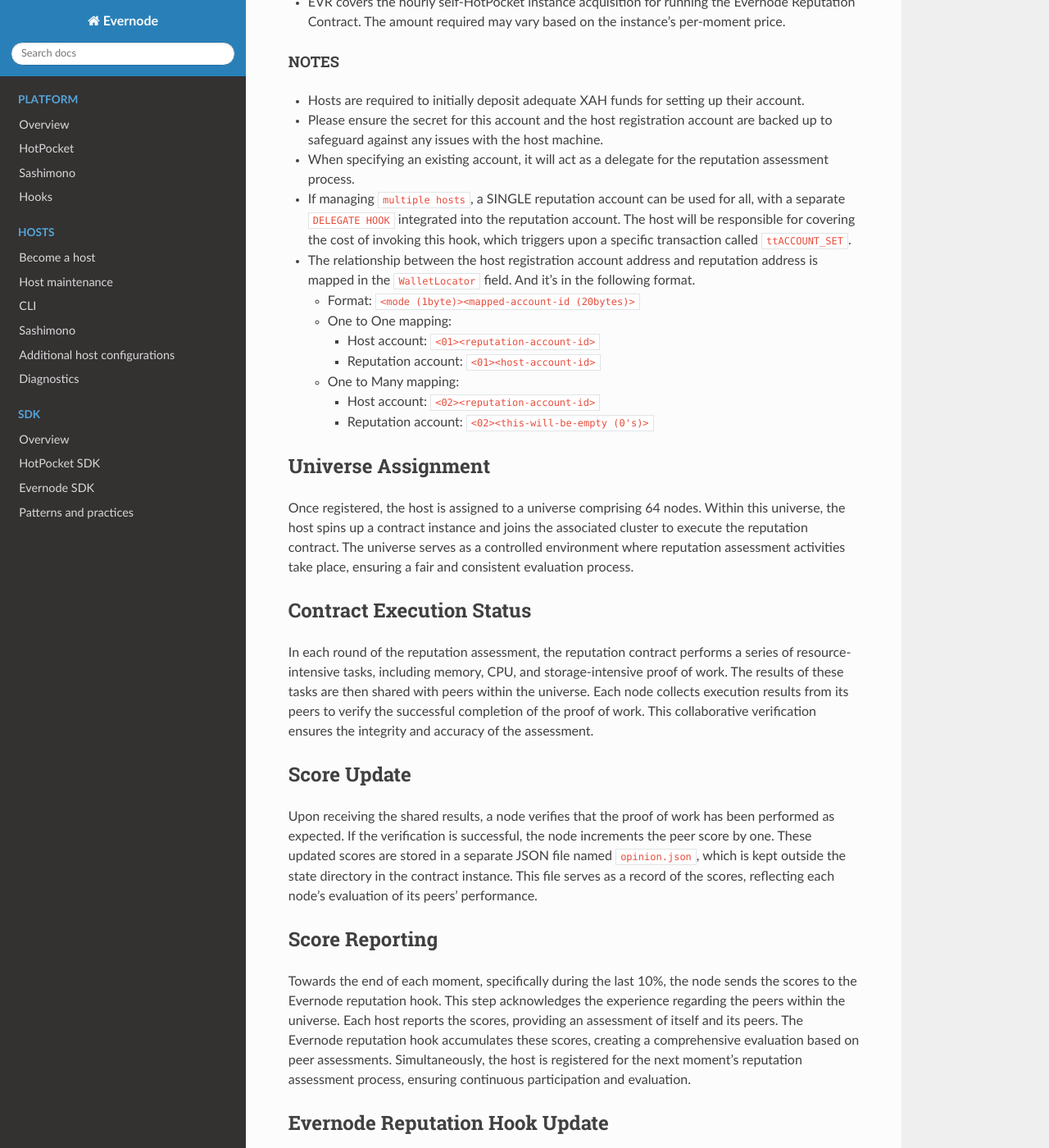
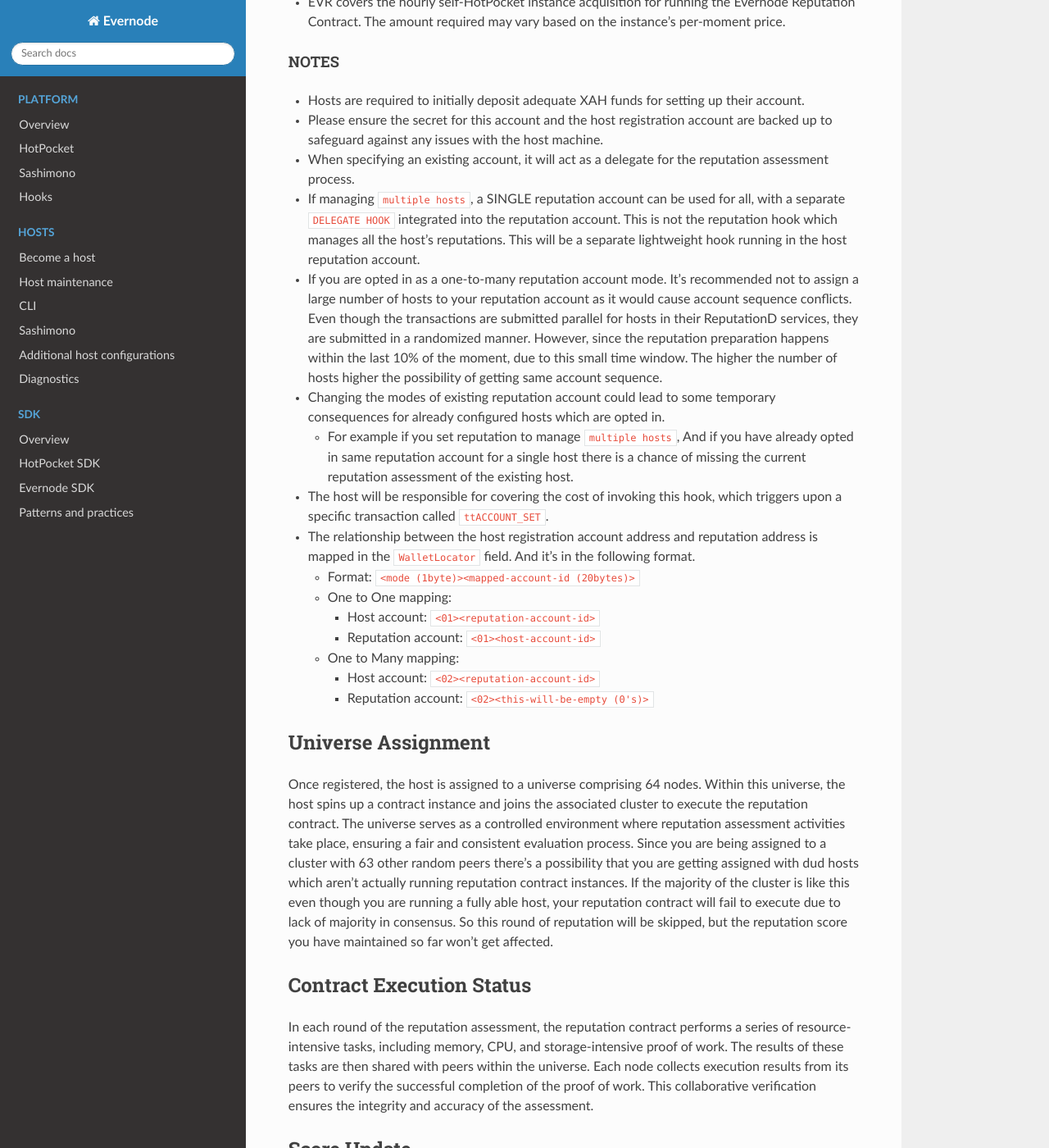
Before and after one commit to tequdev/evernode-docs, a Sphinx documentation site: the page built from docs/source/hosts/evernode-host-reputationd.md, in a window 1280 px wide and 1400 px high, scrolled down 811 px. Shown: the whole window at 82% size. Built offline with Sphinx 7.4.7 and the Read the Docs theme 2.0.0, drawn with Linux system fonts in a browser that asks for light colours; some of the changed text lies outside the part shown.

Commit message:
Added points to the reputation documentation (#37)

```diff
--- a/docs/source/hosts/evernode-host-reputationd.md
+++ b/docs/source/hosts/evernode-host-reputationd.md
@@ -17,8 +17,11 @@
 - Hosts are required to initially deposit adequate XAH funds for setting up their account.
 - Please ensure the secret for this account and the host registration account are backed up to safeguard against any issues with the host machine.
 - When specifying an existing account, it will act as a delegate for the reputation assessment process.
-- If managing `multiple hosts`, a SINGLE reputation account can be used for all, with a separate `DELEGATE HOOK` integrated into the reputation account.
-The host will be responsible for covering the cost of invoking this hook, which triggers upon a specific transaction called `ttACCOUNT_SET`.
+- If managing `multiple hosts`, a SINGLE reputation account can be used for all, with a separate `DELEGATE HOOK` integrated into the reputation account. This is not the reputation hook which manages all the host's reputations. This will be a separate lightweight hook running in the host reputation account.
+- If you are opted in as a one-to-many reputation account mode. It's recommended not to assign a large number of hosts to your reputation account as it would cause account sequence conflicts. Even though the transactions are submitted parallel for hosts in their ReputationD services, they are submitted in a randomized manner. However, since the reputation preparation happens within the last 10% of the moment, due to this small time window. The higher the number of hosts higher the possibility of getting same account sequence.
+- Changing the modes of existing reputation account could lead to some temporary consequences for already configured hosts which are opted in.
+  - For example if you set reputation to manage `multiple hosts`, And if you have already opted in same reputation account for a single host there is a chance of missing the current reputation assessment of the existing host.
+- The host will be responsible for covering the cost of invoking this hook, which triggers upon a specific transaction called `ttACCOUNT_SET`.
 - The relationship between the host registration account address and reputation address is mapped in the `WalletLocator` field. And it's in the following format.
 
   - Format: `<mode (1byte)><mapped-account-id (20bytes)>`
@@ -32,6 +35,7 @@
 ## Universe Assignment
 
 Once registered, the host is assigned to a universe comprising 64 nodes. Within this universe, the host spins up a contract instance and joins the associated cluster to execute the reputation contract. The universe serves as a controlled environment where reputation assessment activities take place, ensuring a fair and consistent evaluation process.
+Since you are being assigned to a cluster with 63 other random peers there's a possibility that you are getting assigned with dud hosts which aren't actually running reputation contract instances. If the majority of the cluster is like this even though you are running a fully able host, your reputation contract will fail to execute due to lack of majority in consensus. So this round of reputation will be skipped, but the reputation score you have maintained so far won't get affected.
 
 ## Contract Execution Status
 
@@ -39,7 +43,9 @@
 
 ## Score Update
 
-Upon receiving the shared results, a node verifies that the proof of work has been performed as expected. If the verification is successful, the node increments the peer score by one. These updated scores are stored in a separate JSON file named `opinion.json`, which is kept outside the state directory in the contract instance. This file serves as a record of the scores, reflecting each node's evaluation of its peers' performance.
+Upon receiving the shared results, a node verifies that the proof of work has been performed as expected. If the verification is successful, the node increments the peer score by one.
+The assessment is to prove that you are worthy by doing a resource-intensive hash calculation within a given time frame. If you are able to do so, Then share your result with other peers. So others will receive your answer and check whether the answer is right or wrong. You'll have to do this POW in each consensus round within the moment. Peers keep accumulating your score based on the validity of your POW. This accumulated score is the assessment that each peer has made during the moment and will be reported to the reputation hook at the end. So the more rounds you succeed the higher score you get.
+These updated scores are stored in a separate JSON file named `opinion.json`, which is kept outside the state directory in the contract instance. This file serves as a record of the scores, reflecting each node's evaluation of its peers' performance.
 
 ## Score Reporting
 
```
Also changed, not shown: docs/source/hosts/evernode-diagnostics.md (+35 -25 lines), docs/source/platform/overview.md (+1 -1 lines), docs/source/sdk/hotpocket/tutorials/basics.md (+1 -1 lines), docs/source/sdk/hotpocket/tutorials/instance-sync.md (+1 -1 lines).
